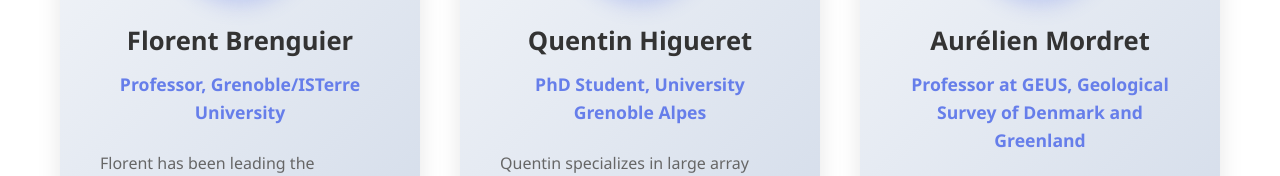
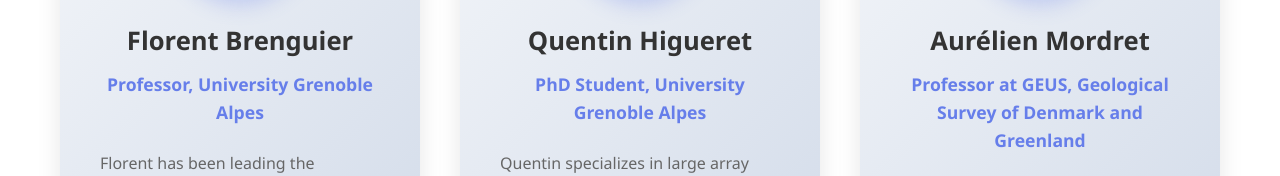
Before and after one commit to Qhig/SAFE, a plain HTML site: page team.html in a window 1280 px wide. Shown: the part 737-913 px from the top of the page. Drawn offline with Linux system fonts and the light colour scheme.

Commit message:
Update team.html

```diff
--- a/team.html
+++ b/team.html
@@ -273,7 +273,7 @@
                 <div class="team-card">
                     <div class="team-avatar">FB</div>
                     <div class="team-name">Florent Brenguier</div>
-                    <div class="team-role">Professor, Grenoble/ISTerre University</div>
+                    <div class="team-role">Professor, University Grenoble Alpes</div>
                     <div class="team-bio">Florent has been leading the development of noise-based seismic monitoring technologies for over a decade. He is the recipient of the 2009 American Geophysical Union Aki Young Scientist Award. At SAFE, Florent leads the scientific development of our seismic detection algorithms and oversees the validation of our vehicle classification systems across different urban environments.</div>
                     <div class="team-skills">
                         <span class="skill-tag">Seismic Monitoring</span>
```
